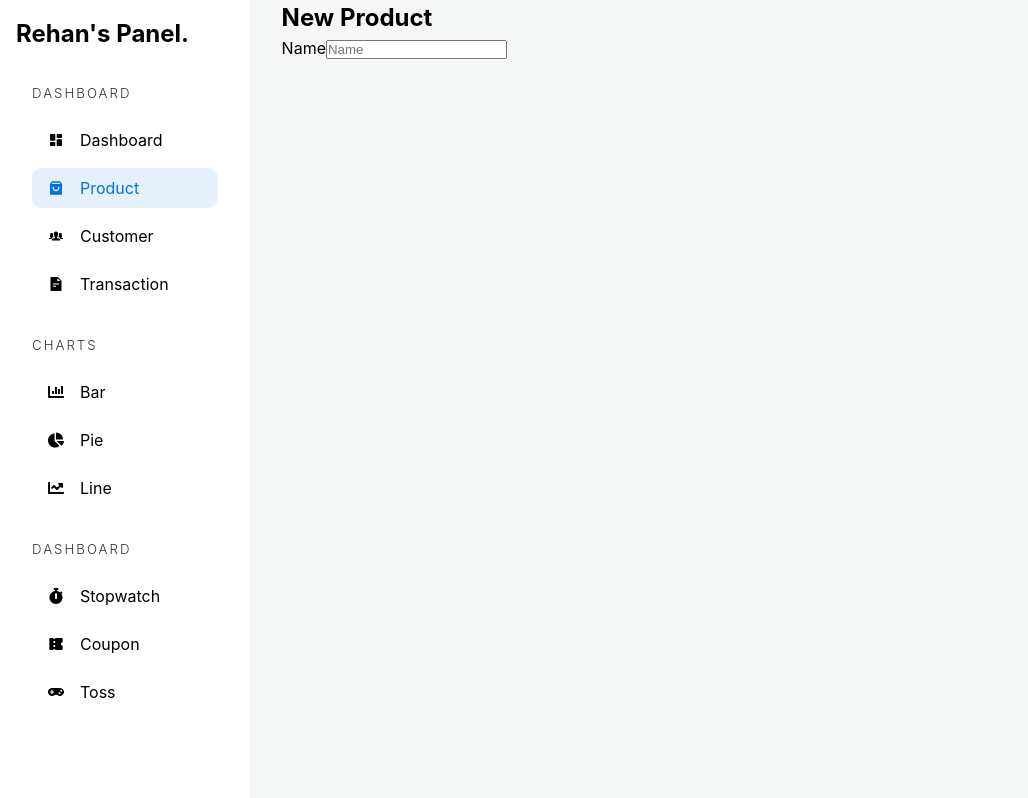
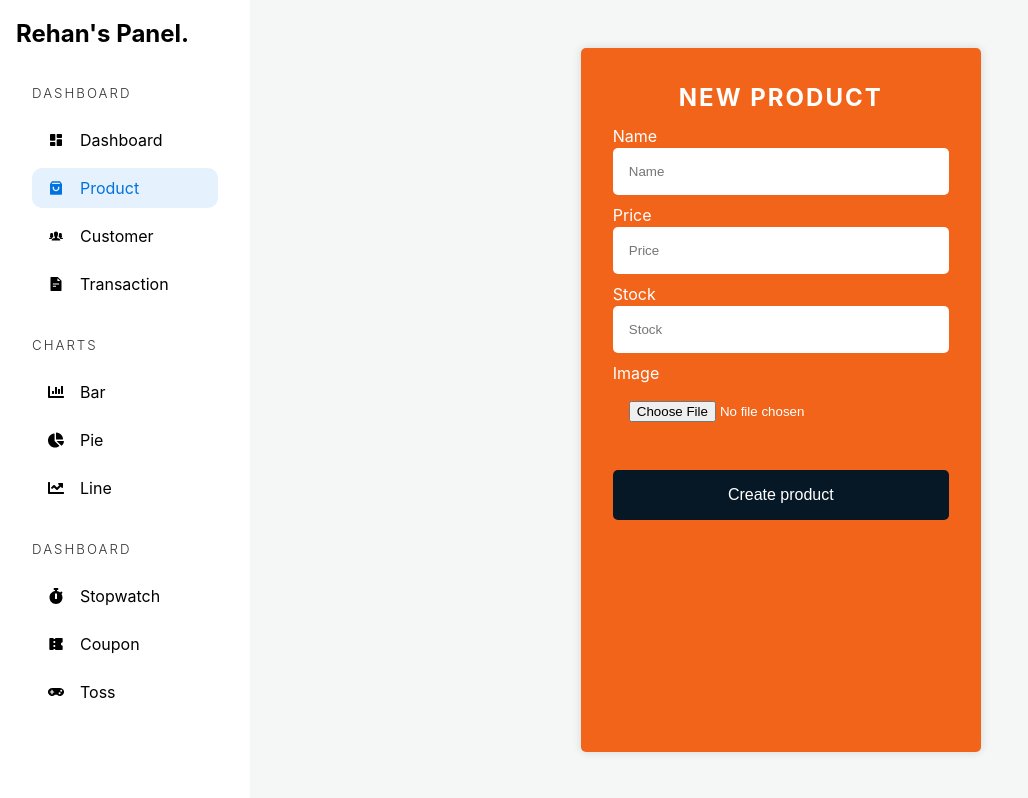
Before and after one commit to abrehan2/React-Dashboard, a React (Vite) app: page /admin/product/new in a window 1280 px wide. Shown: the whole page, without its empty margins (0-1028 px from the left). Built offline with nearby package versions, Linux system fonts and the light colour scheme.

Commit message:
BREAKING CHANGE: COMPLETED THE PRODUCT CREATION PAGE

```diff
--- a/src/pages/management/NewProduct.tsx
+++ b/src/pages/management/NewProduct.tsx
@@ -1,37 +1,82 @@
 // IMPORTS -
-import Sidebar from '../../components/Sidebar';
+import { ChangeEvent, useState } from "react";
+import Sidebar from "../../components/Sidebar";
 
 const NewProduct = () => {
+  const [name, setName] = useState<string>("");
+  const [price, setPrice] = useState<number>();
+  const [stock, setStock] = useState<number>();
+  const [photo, setPhoto] = useState<string>();
 
+  // IMAGE -
+  const imageHandler = (e: ChangeEvent<HTMLInputElement>) => {
+    const file: File | undefined = e.target.files?.[0];
+    const reader: FileReader = new FileReader();
 
-
+    if (file) {
+      reader.readAsDataURL(file);
+      reader.onloadend = () => {
+        if (typeof reader.result === "string") setPhoto(reader.result);
+      };
+    }
+  };
 
   return (
     <div className="adminContainer">
       <Sidebar />
       <main className="productManagement">
+        <article>
+          <form encType="multipart/form-data">
+            <h2>New Product</h2>
+            <div>
+              <label>Name</label>
+              <input
+                type="text"
+                placeholder="Name"
+                onChange={(e) => setName(e.target.value)}
+                value={name}
+                required
+              />
+            </div>
 
-<article>
-  <form>
+            <div>
+              <label>Price</label>
+              <input
+                type="number"
+                placeholder="Price"
+                onChange={(e) => setPrice(Number(e.target.value))}
+                value={price}
+                required
+              />
+            </div>
 
-<h2>New Product</h2>
-<div>
-  <label>
-    Name
-  </label>
-  <input type="text" placeholder='Name'/>
-</div>
+            <div>
+              <label>Stock</label>
+              <input
+                type="number"
+                placeholder="Stock"
+                onChange={(e) => setStock(Number(e.target.value))}
+                value={stock}
+                required
+              />
+            </div>
 
+            <div>
+              <label>Image</label>
+              <input
+                type="file"
+                onChange={imageHandler}
+                required
+                accept="image/*"
+              />
+            </div>
 
-  </form>
-
-</article>
-
-
-
+            <button type="submit">Create product</button>
+          </form>
+        </article>
       </main>
     </div>
   );
-}
+};
 
-export default NewProduct
+export default NewProduct;
--- a/src/styles/_products.scss
+++ b/src/styles/_products.scss
@@ -19,3 +19,63 @@
     opacity: 0.8;
   }
 }
+
+.productManagement {
+  @include flex(row, center, unset);
+  padding: 3rem;
+  min-height: 100vh;
+  overflow: hidden;
+
+  > article {
+    min-height: 85vh;
+    padding: 2rem;
+    width: 100%;
+    max-width: 400px;
+    background-color: $orange;
+    border-radius: 5px;
+    box-shadow: 0 0 10px rgba(0, 0, 0, 0.132);
+    overflow: hidden;
+
+    > form {
+      @include flex(column, unset, center, 2rem);
+      color: white;
+
+      > h2 {
+        text-transform: uppercase;
+        letter-spacing: 2px;
+      }
+
+      > div {
+        width: 100%;
+        position: relative;
+
+        > label {
+          position: absolute;
+          left: 0;
+          top: -1.5rem;
+        }
+
+        > input {
+          @include inputStyle(
+            100%,
+            1rem,
+            1px solid rgba(13, 13, 13, 0.196),
+            unset
+          );
+          border-radius: 5px;
+        }
+      }
+
+      > button {
+        padding: 1rem;
+        border: none;
+        background-color: $black;
+        color: white;
+        border-radius: 5px;
+        width: 100%;
+        font-size: 1rem;
+        cursor: pointer;
+      }
+    }
+  }
+}
```
